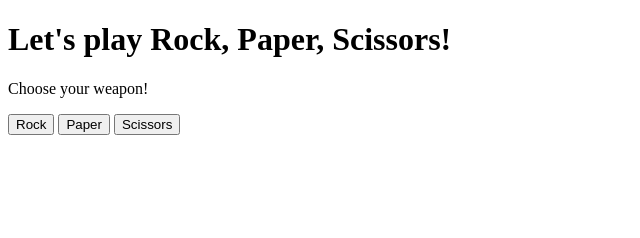
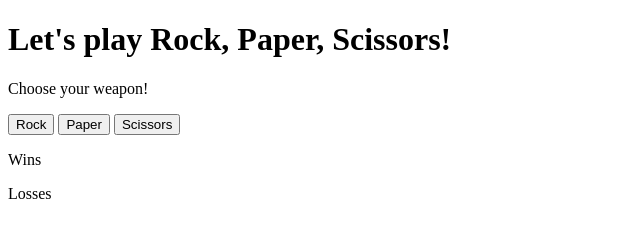
Before and after one commit to Lilly-Gullett/rock-paper-scissors, a plain HTML site: page index.html in a window 1280 px wide. Shown: the full height of the page, 0-640 px from the left. Drawn offline with Linux system fonts and the light colour scheme.

Commit message:
Add additional display box to separate win counts
The win-loss-count being a singular element was causing the setting of
the counts of wins to losses to be more complex. I solved this by adding
a separate p element to display the count of each.
I also added some new div elements for organizational purposes with the
intent to later make flexboxes for win-loss counts.

```diff
--- a/index.html
+++ b/index.html
@@ -16,7 +16,16 @@
             <button class="scissors">Scissors</button>
         </div>
         <p class="win-loss-message"></p>
-        <p class="win-loss-count"></p>
+        <div class ="container">
+            <div class="win-count">
+                <p>Wins</p>
+                <p class="win count"></p>
+            </div>
+            <div class="loss count">
+                <p>Losses</p>
+                <p class="loss count"></p>
+            </div>
+        </div>
         <script src="javascript.js"></script>
     </body>
 </html>
```
